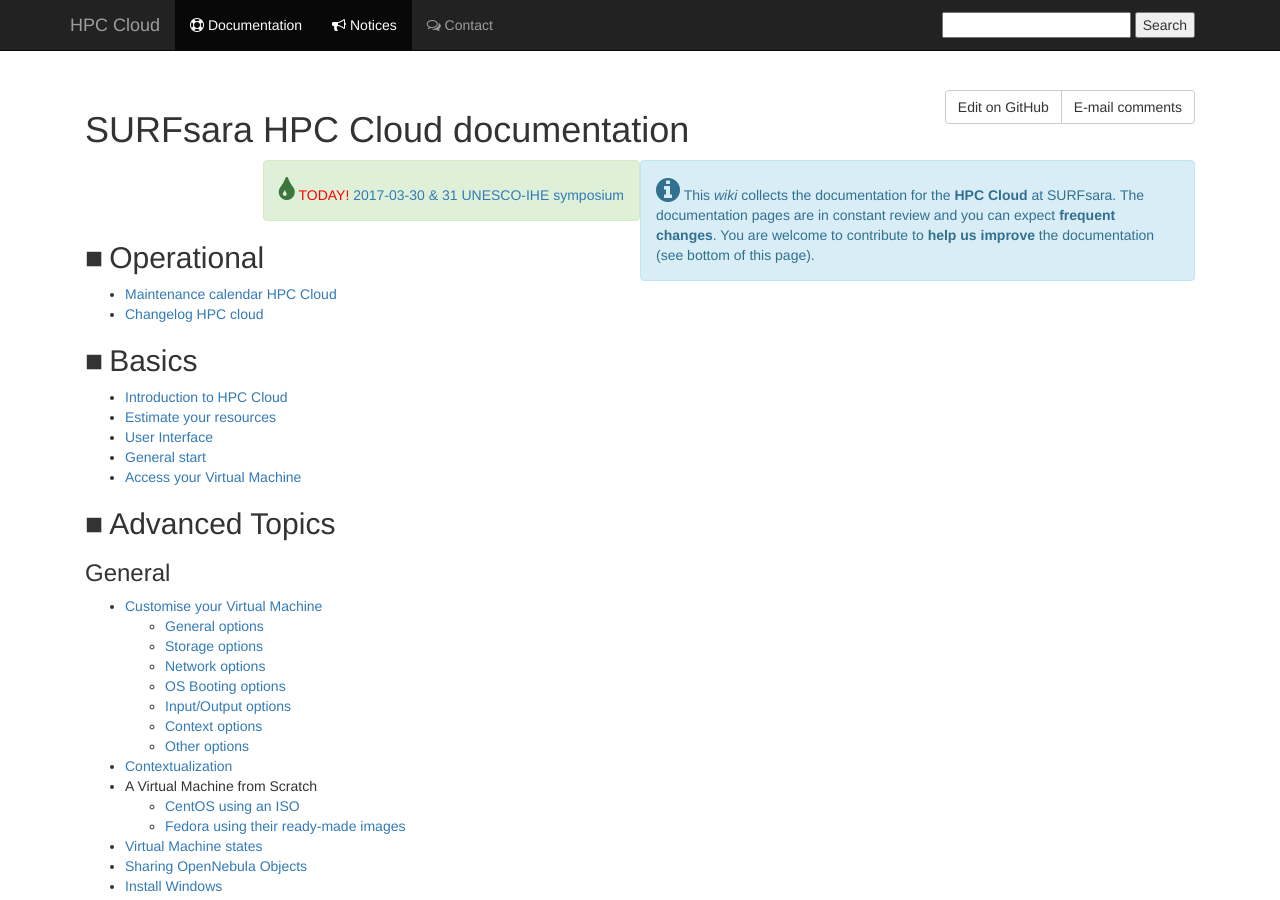
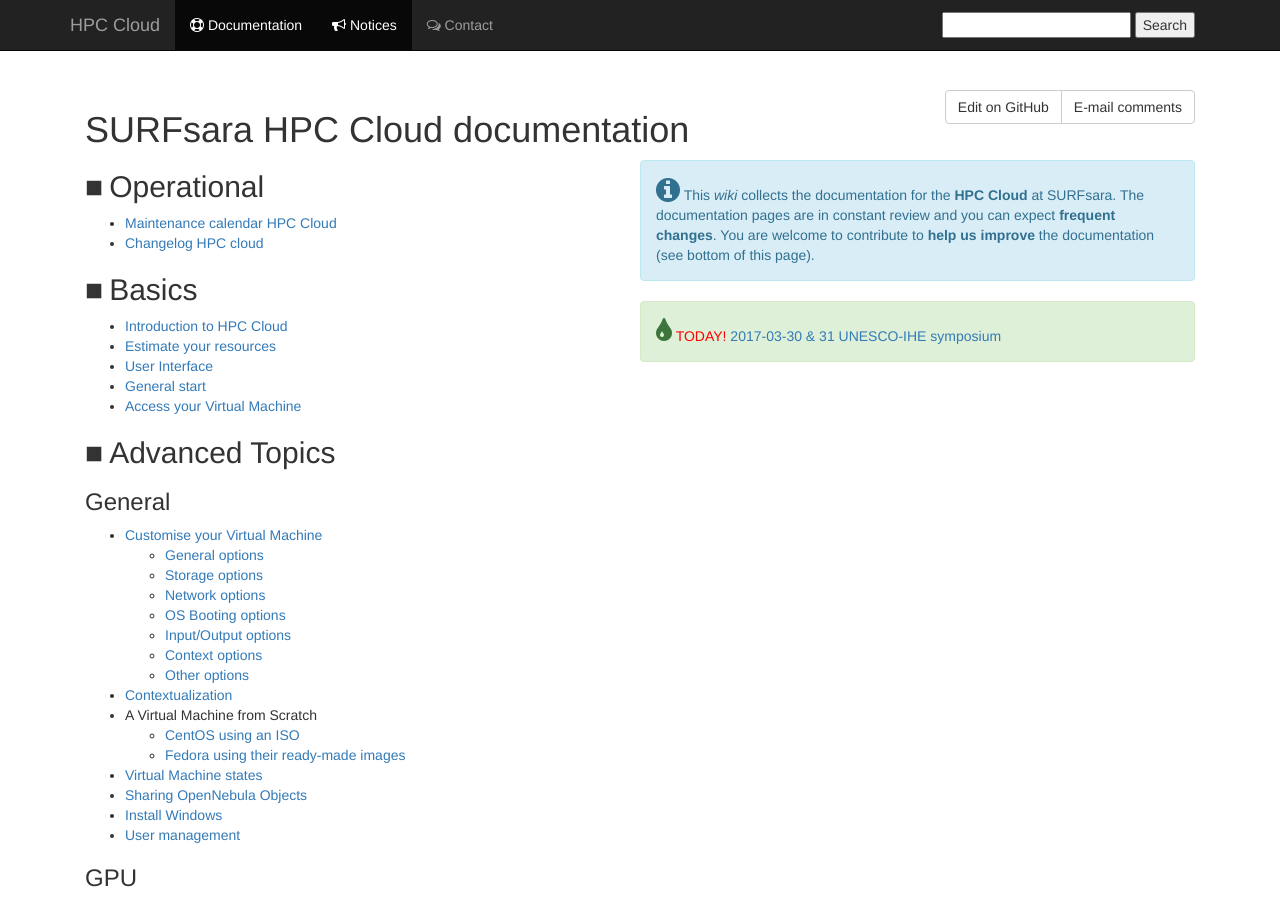
Before and after one commit to sara-nl/clouddocs, a Jekyll site: the page built from index.markdown, in a window 1280 px wide and 900 px high. Built offline with Jekyll 4.4.1, drawn with Linux system fonts in a browser that asks for light colours; nearby versions of some CDN libraries; our own code applies the rules of GitHub Pages for plain Markdown files.

Commit message:
Align divs

```diff
--- a/index.markdown
+++ b/index.markdown
@@ -3,14 +3,16 @@
 ---
 # SURFsara HPC Cloud documentation
 
-<div class="alert alert-info" style="float:right;max-width:50%;" markdown="1">
+<div style="float:right;max-width:50%;" markdown="1">
+<div class="alert alert-info" markdown="1">
 <i class="fa fa-info-circle fa-2x" aria-hidden="true"></i>
 This _wiki_ collects the documentation for the **HPC Cloud** at SURFsara. The documentation pages are in constant review and you can expect **frequent changes**. You are welcome to contribute to **help us improve** the documentation (see bottom of this page).
 </div>
 
-<div class="alert alert-success" style="float:right;max-width:50%;" markdown="1">
+<div class="alert alert-success" markdown="1">
 <i class="fa fa-tint fa-2x" aria-hidden="true"></i>
 <span style="color:red;">TODAY!</span> [2017-03-30 & 31 UNESCO-IHE symposium](uihe-20170330/index)
+</div>
 </div>
 
 ## Operational
```
